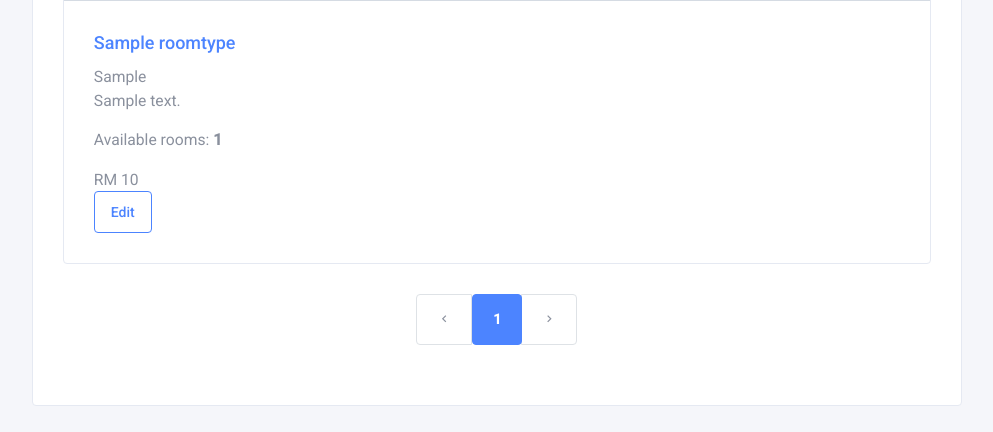
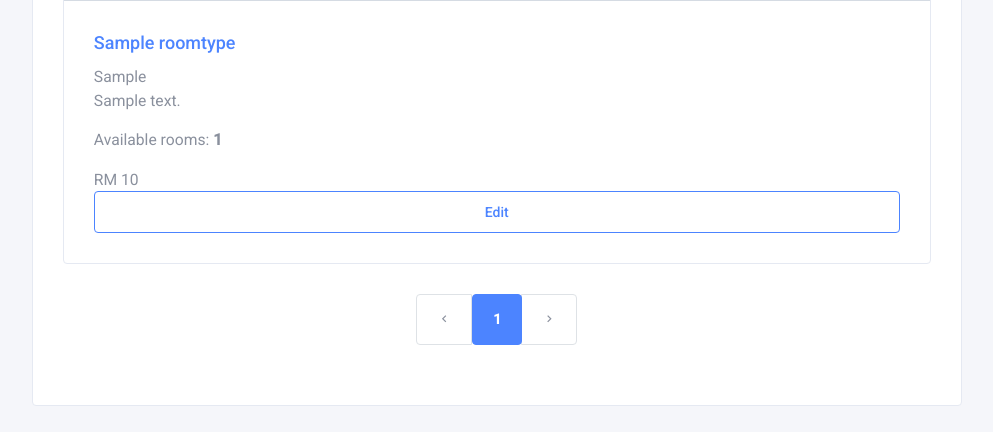
Before and after one commit to no0g/APtel, a PHP site: page /dist/admin/roomtype/show in a window 1280 px wide. Shown: the part 986-1418 px from the top of the page, without its empty margins (268-1261 px from the left). Run offline with PHP 8.4, Linux system fonts and the light colour scheme; the visitor is signed in with stand-in values (Sample User, id 1); tables that the repository leaves empty hold one stand-in row (values such as "Sample post"); grey boxes marked "Sample" are stand-in pictures; some libraries are stand-ins or nearby versions.

Commit message:
fix:roomtype button

```diff
--- a/admin/roomtype/show/index.php
+++ b/admin/roomtype/show/index.php
@@ -195,7 +195,7 @@
 
                           <p> RM <?php echo $price?></p>
 												<p class="card-text">
-                          <a href="../edit/?id=<?php echo $roomtypeid;?>" class="btn btn-outline-primary">Edit</a>
+                          <a href="../edit/?id=<?php echo $roomtypeid;?>" class="btn btn-outline-primary btn-block">Edit</a>
 												</p>
 											</div>
 										</div>
--- a/student/roomtype/index.php
+++ b/student/roomtype/index.php
@@ -195,7 +195,7 @@
 
                           <p> RM <?php echo $price?></p>
 												<p class="card-text">
-                          <a href="../bookings/request/" class="btn btn-outline-primary">Book Now!</a>
+                          <a href="../bookings/request/" class="btn btn-outline-primary btn-block">Book Now!</a>
 												</p>
 											</div>
 										</div>
```
